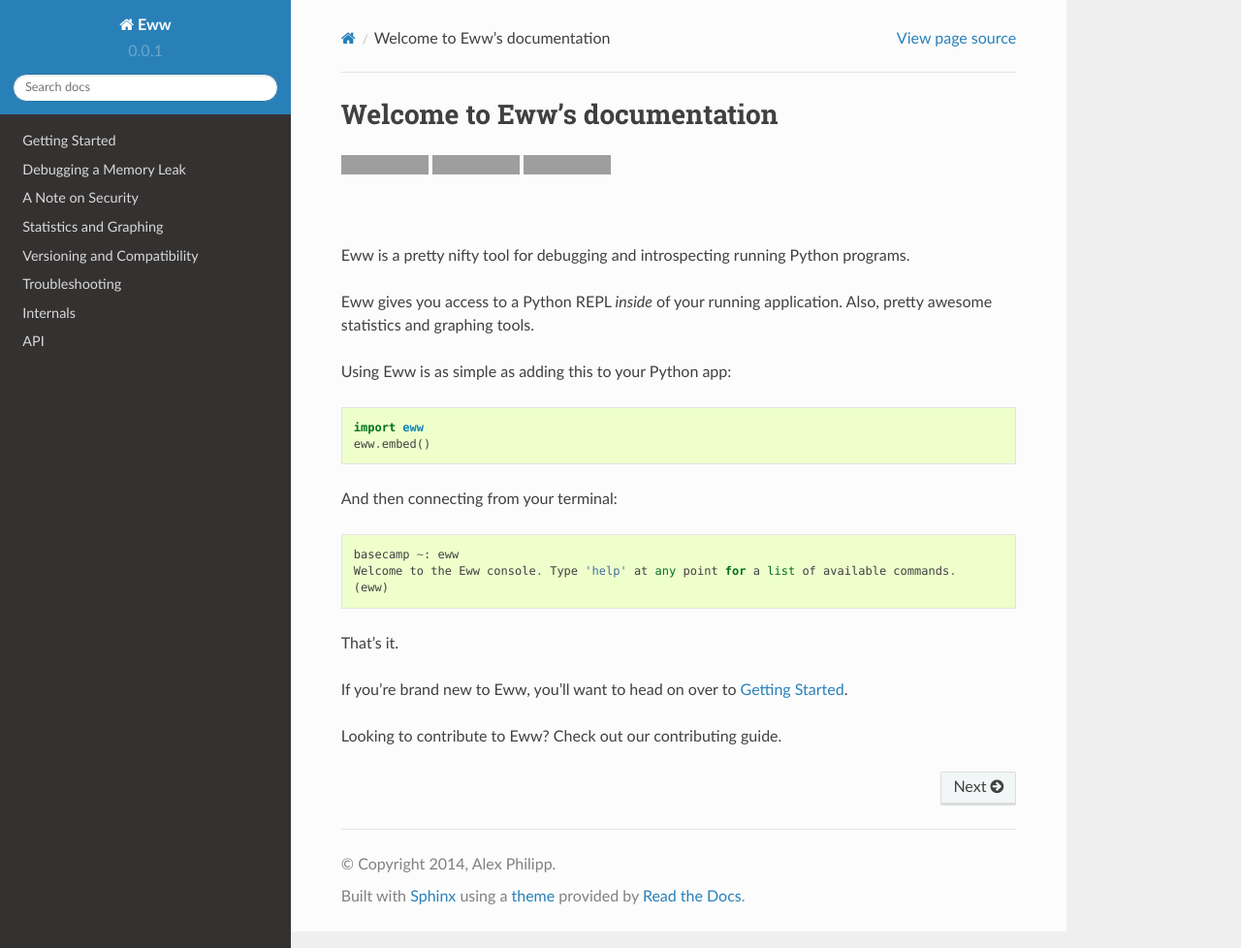
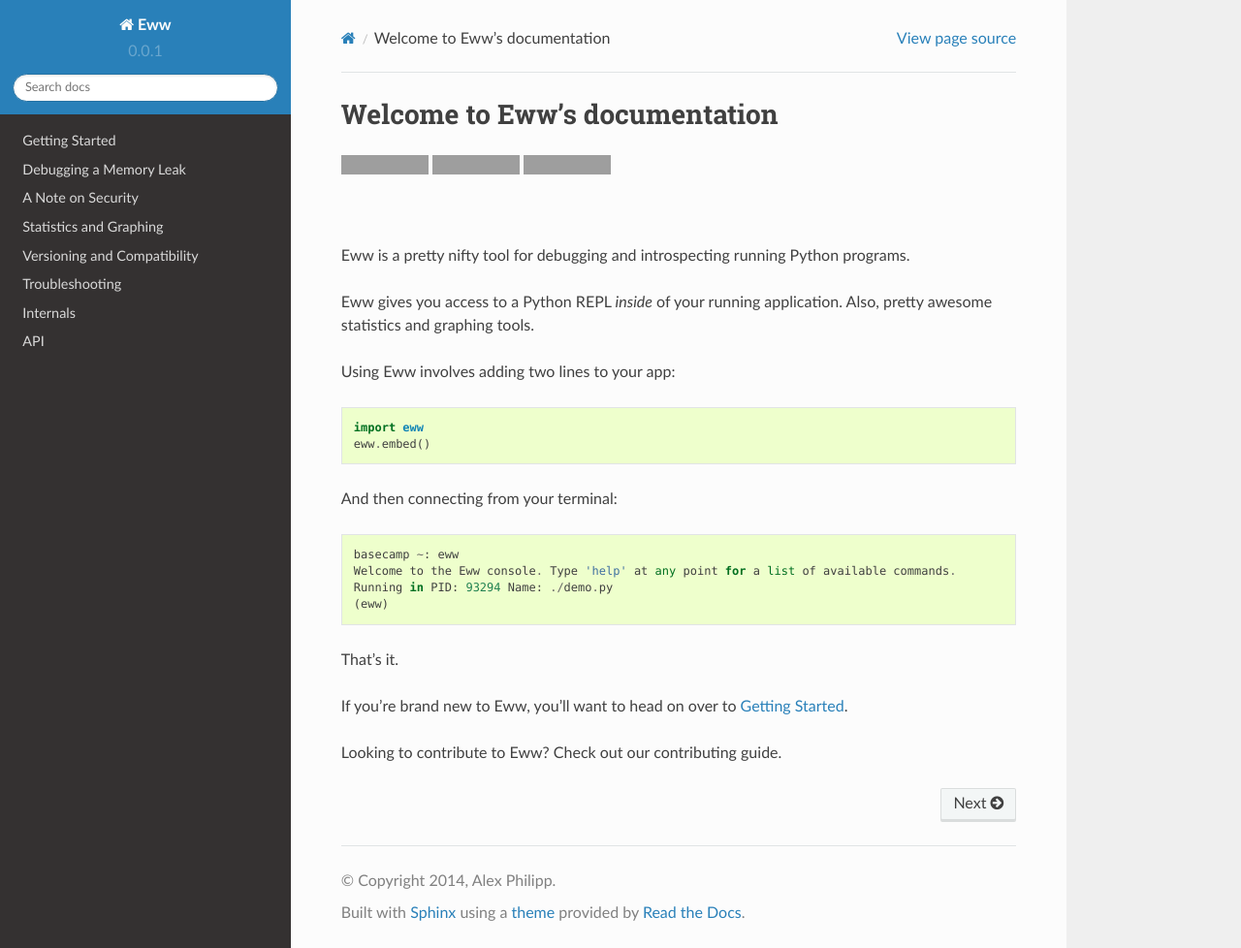
Before and after one commit to py-eww/eww, a Sphinx documentation site: the page built from docs/source/index.rst, in a window 1280 px wide and 978 px high. Shown: the whole window at 97% size. Built offline with Sphinx 7.4.7 and the Read the Docs theme 2.0.0, drawn with Linux system fonts in a browser that asks for light colours; pages that are not in the unit, such as notebooks, are missing from menus; grey boxes are pictures that could not be loaded.

Commit message:
extending docs

```diff
--- a/docs/source/index.rst
+++ b/docs/source/index.rst
@@ -14,7 +14,7 @@
 
 Eww gives you access to a Python REPL *inside* of your running application.  Also, pretty awesome statistics and graphing tools.
 
-Using Eww is as simple as adding this to your Python app::
+Using Eww involves adding two lines to your app::
 
     import eww
     eww.embed()
@@ -23,6 +23,7 @@
 
     basecamp ~: eww
     Welcome to the Eww console. Type 'help' at any point for a list of available commands.
+    Running in PID: 93294 Name: ./demo.py
     (eww)
 
 That's it.
```
